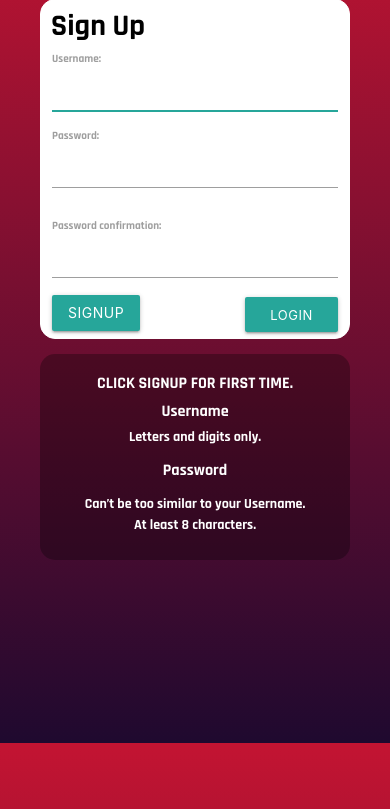
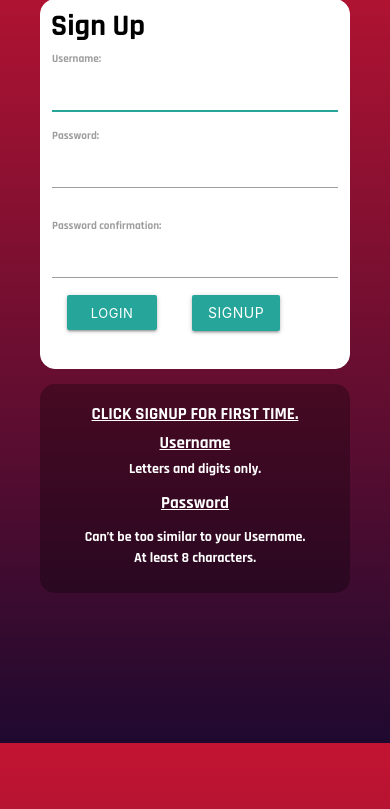
Before and after one commit to prabhjeevan/boomipy, a Django app: page /accounts/signup in a window 390 px wide. Shown: the part 101-910 px from the top of the page. Run offline with Django 3.2, Linux system fonts and the light colour scheme.

Commit message:
loginstuff

```diff
--- a/main_app/static/css/style.css
+++ b/main_app/static/css/style.css
@@ -146,7 +146,7 @@
     border-radius: 15px;
     padding: 10px;
     color: black;
-    height: 340px
+    height: 370px
 
   }
 
@@ -549,9 +549,18 @@ padding-bottom: 0px;
 }
 #signupinfo h6{
   padding-bottom: 0;
+  font-size: 17px;
+  text-decoration: underline;
 }
 #signupinfo p{
  margin-top: 2px;
+ font-weight: lighter;
+ font-size: 14px;
+
+}
+#signupinfo ul{
+  font-weight: lighter;
+  font-size: 14px;
 }
 #startinglogin {
   margin:  15px 40px;
@@ -563,4 +572,12 @@ padding-bottom: 0px;
   width:auto;
   text-align: center;
 }
+#loginbuttonsignup2{
+  float: left;
+  font-size: 14px;
+  height: 35px;
+  margin-right: 35px;
+  margin-left: 15px;
+  width: 90px;
 }
+}
--- a/main_app/templates/registration/signup.html
+++ b/main_app/templates/registration/signup.html
@@ -12,7 +12,7 @@
       {{ form.as_p }}
     </div>
     <input type="submit" class="btn" value="signup">
-    <button id="loginbuttonsignup" class="btn" ><a id="signupbtnlogin" href="{% url 'login' %}">Login</a></button>
+    <button id="loginbuttonsignup2" class="btn" ><a id="signupbtnlogin" href="{% url 'login' %}">Login</a></button>
   </form>
 </div>
 
--- a/main_app/views.py
+++ b/main_app/views.py
@@ -126,7 +126,7 @@ def AddSongs(request):
     s = Song(name = namebillboard, artist = artistbillboard)
     s.save()
 
-  for song in songs:
+  for song in songs2:
     namebillboard2 = song.title
     artistbillboard2 = song.artist
     s = Song(name = namebillboard2, artist = artistbillboard2)
```
